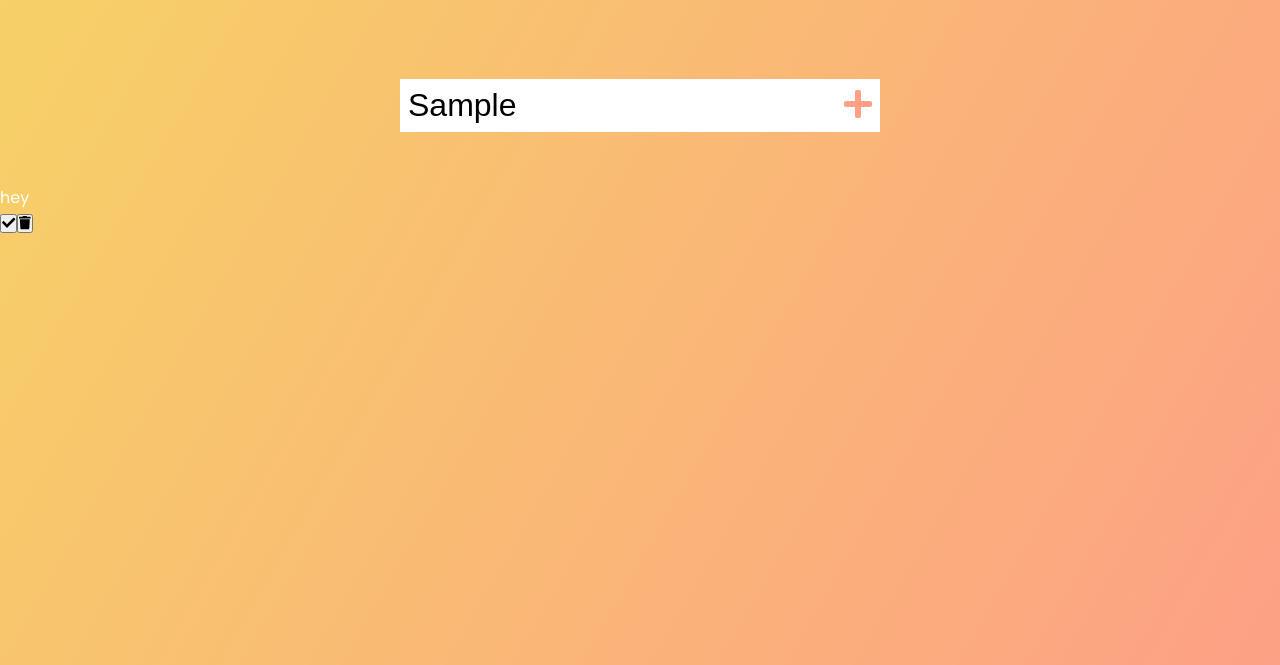
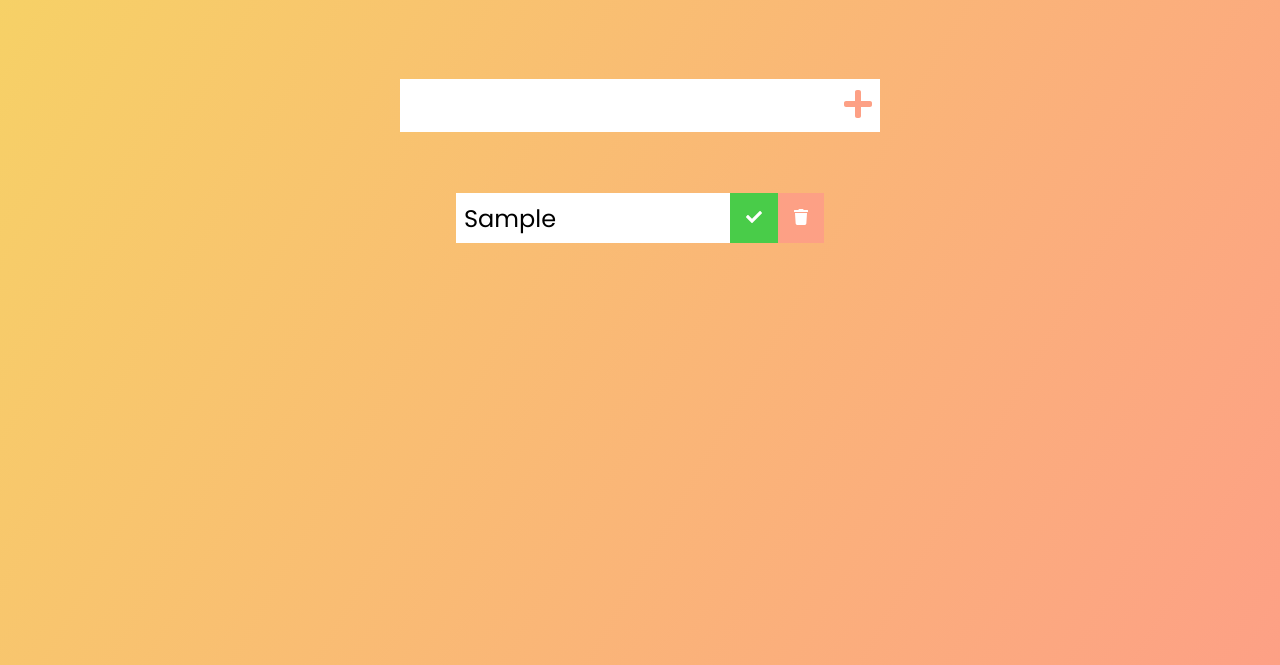
Before and after one commit to VladRadigin/todo-task-manager, a plain HTML site: page index.html in a window 1280 px wide. Both pictures are taken after typing "Sample" into the empty fields and a click on the button 858 px from the left and 240 px from the top of the page. Shown: the part 135-800 px from the top of the page. Drawn offline with Linux system fonts and the light colour scheme.

Commit message:
Stylization of elements with tasks, adding little things to the main function

```diff
--- a/app.js
+++ b/app.js
@@ -17,7 +17,7 @@ function addTodo(event) {
   todoDiv.classList.add('todo');
   // Create LI
   const newTodo = document.createElement('li');
-  newTodo.innerText = 'hey';
+  newTodo.innerText = todoInput.value;
   newTodo.classList.add('todo-item');
   todoDiv.appendChild(newTodo);
   // CHECK MARK BUTTON
@@ -28,8 +28,10 @@ function addTodo(event) {
   // CHECK TRASH BUTTON
   const trashButton = document.createElement('button');
   trashButton.innerHTML = '<i class="fa fa-trash" aria-hidden="true"></i>';
-  trashButton.classList.add('complete-btn');
+  trashButton.classList.add('trash-btn');
   todoDiv.appendChild(trashButton);
   // APPEND TO LIST
   todoList.appendChild(todoDiv);
+  // CLEAR TODO INPUT VALUE
+  todoInput.value = '';
 }
--- a/style.css
+++ b/style.css
@@ -40,3 +40,45 @@ form button:hover {
   background: #fda085;
   color: white;
 }
+
+.todo-container {
+  display: flex;
+  justify-content: center;
+  align-items: center;
+}
+
+.todo-list {
+  min-width: 30%;
+  list-style: none;
+}
+
+.todo {
+  margin: 0.5rem;
+  background: white;
+  color: black;
+  font-size: 1.5rem;
+  display: flex;
+  justify-content: space-between;
+  align-items: center;
+}
+
+.todo li {
+  flex: 1;
+}
+
+.trash-btn, .complete-btn {
+  background: #fda085;
+  color: white;
+  border: none;
+  padding: 1rem;
+  cursor: pointer;
+  font-size: 1rem;
+}
+
+.complete-btn {
+  background: rgba(73, 204, 73);
+}
+
+.todo-item {
+  padding: 0rem 0.5rem;
+}
```
